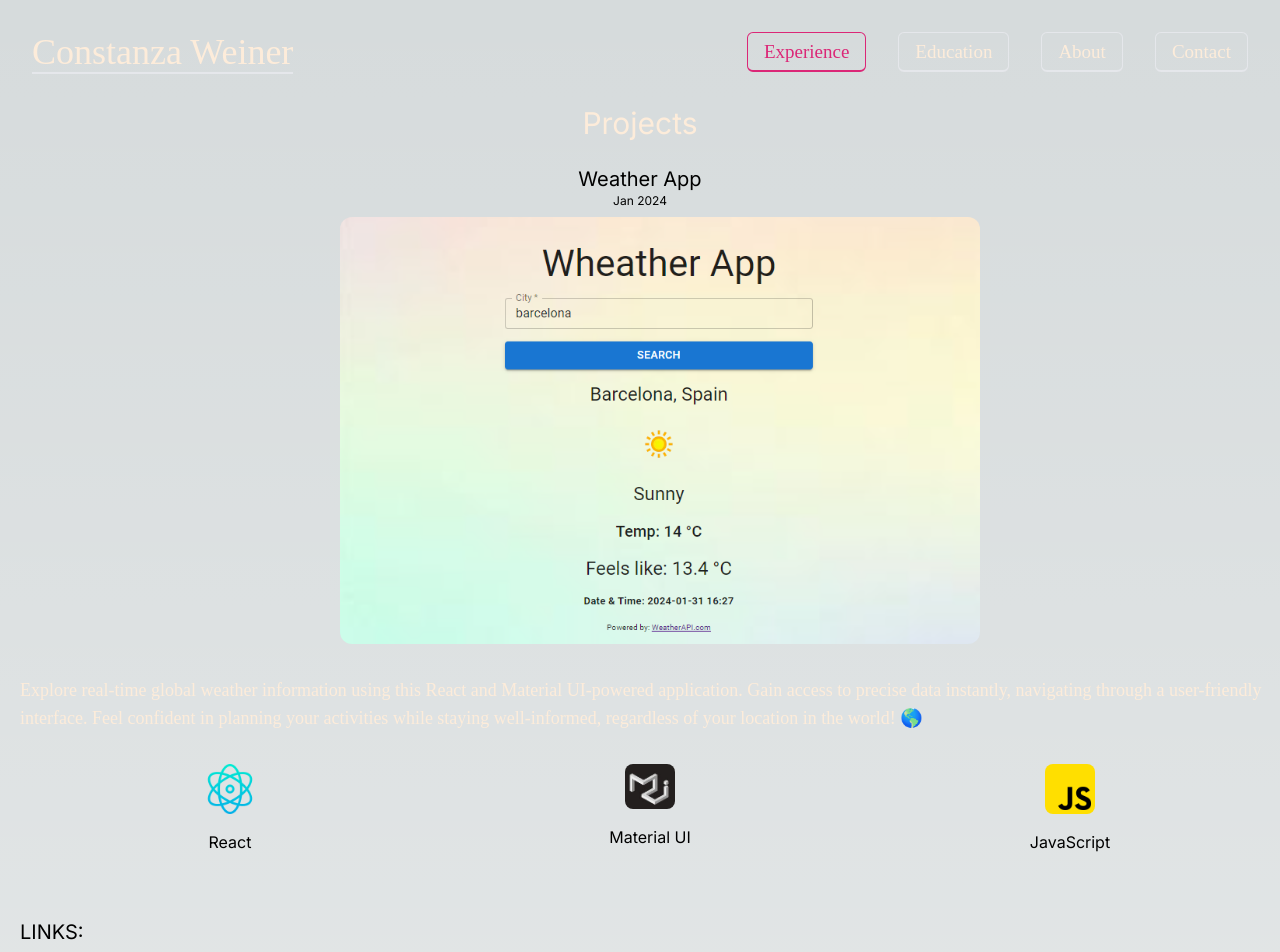
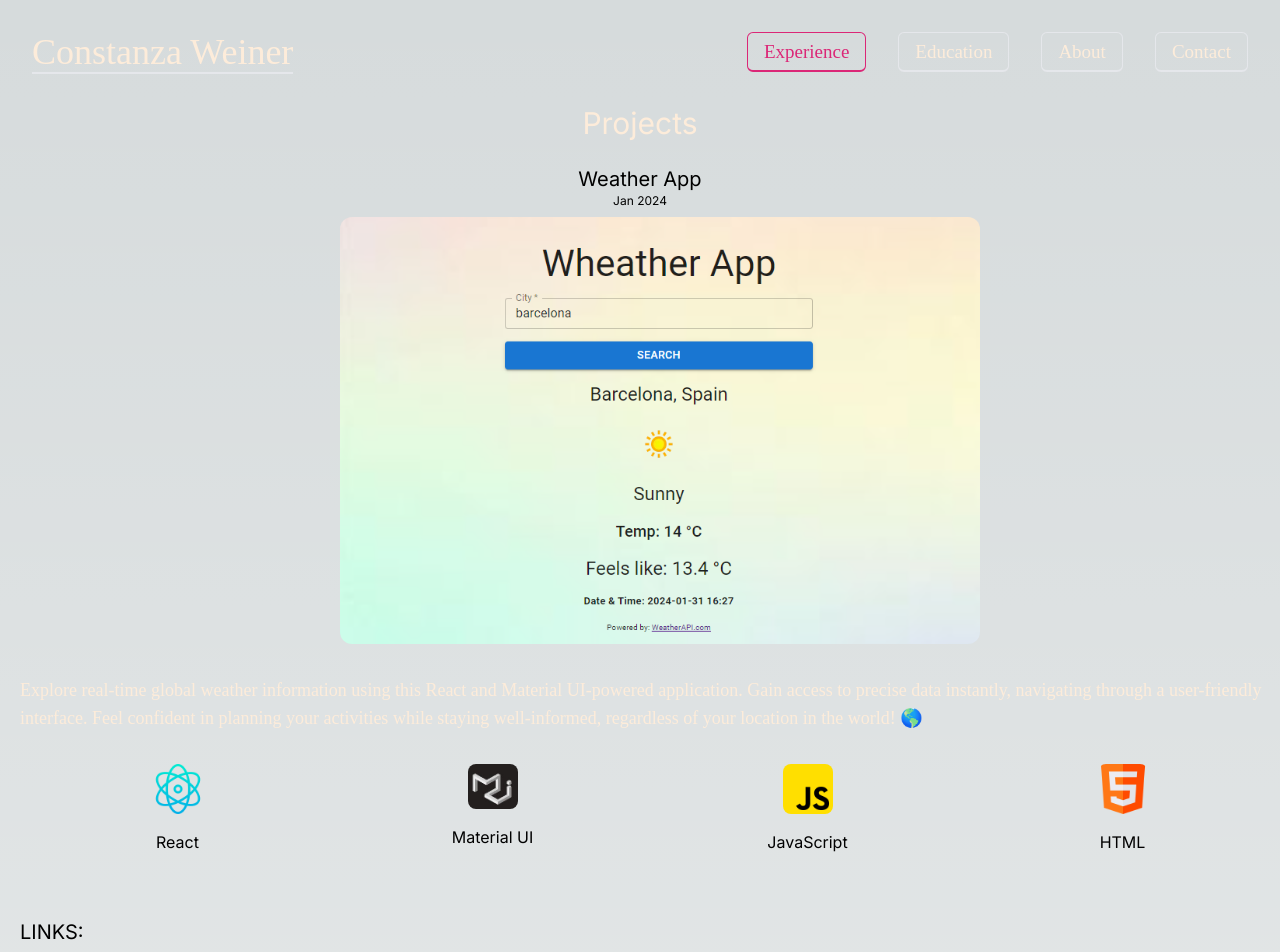
Before and after one commit to Constanzamw/Portfolio, a Next.js app: page /experience in a window 1280 px wide. Shown: the top 952 px of the page. Built offline with nearby package versions, Linux system fonts and the light colour scheme.

Commit message:
agrego html

```diff
--- a/src/app/experience/page.jsx
+++ b/src/app/experience/page.jsx
@@ -48,6 +48,14 @@ export default function Experience() {
               className="w-[50px] object-cover rounded-lg mx-auto mb-4"
             />
             <p className="text-center">JavaScript</p>
+          </div>
+          <div className="w-1/2 sm:w-1/2 lg:w-1/9 xl:w-1/9 px-2 mb-8">
+            <img
+              src="/html.png"
+              alt="html"
+              className="w-[50px] object-cover rounded-lg mx-auto mb-4"
+            />
+            <p className="text-center">HTML</p>
           </div>
 
         </div>
```
